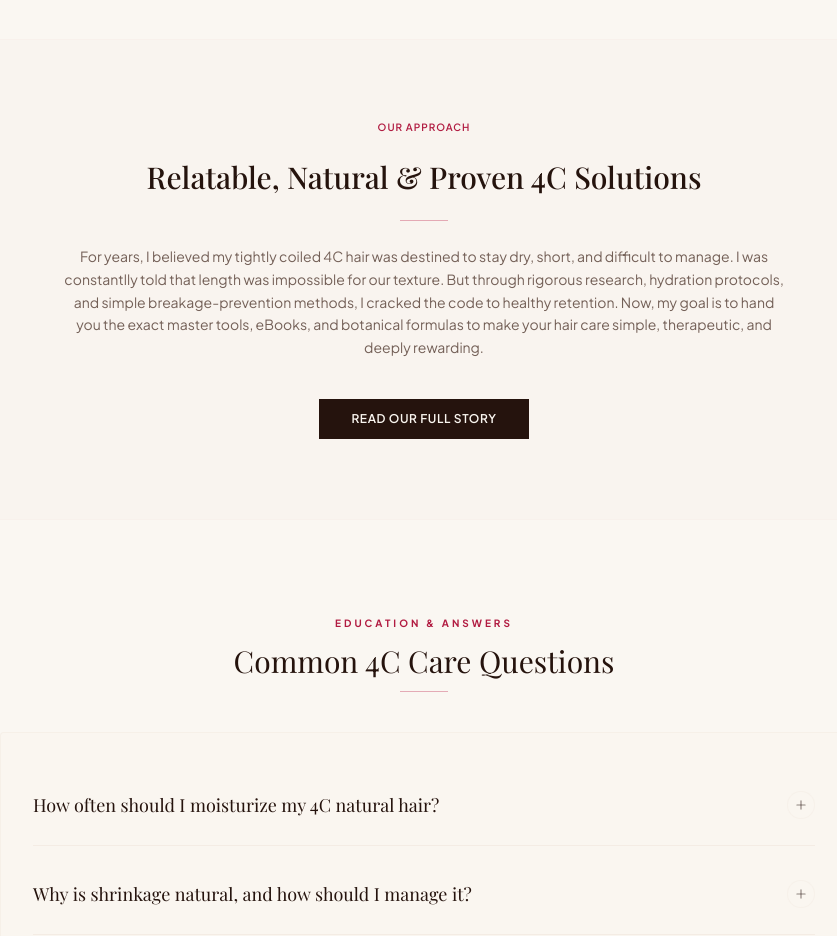
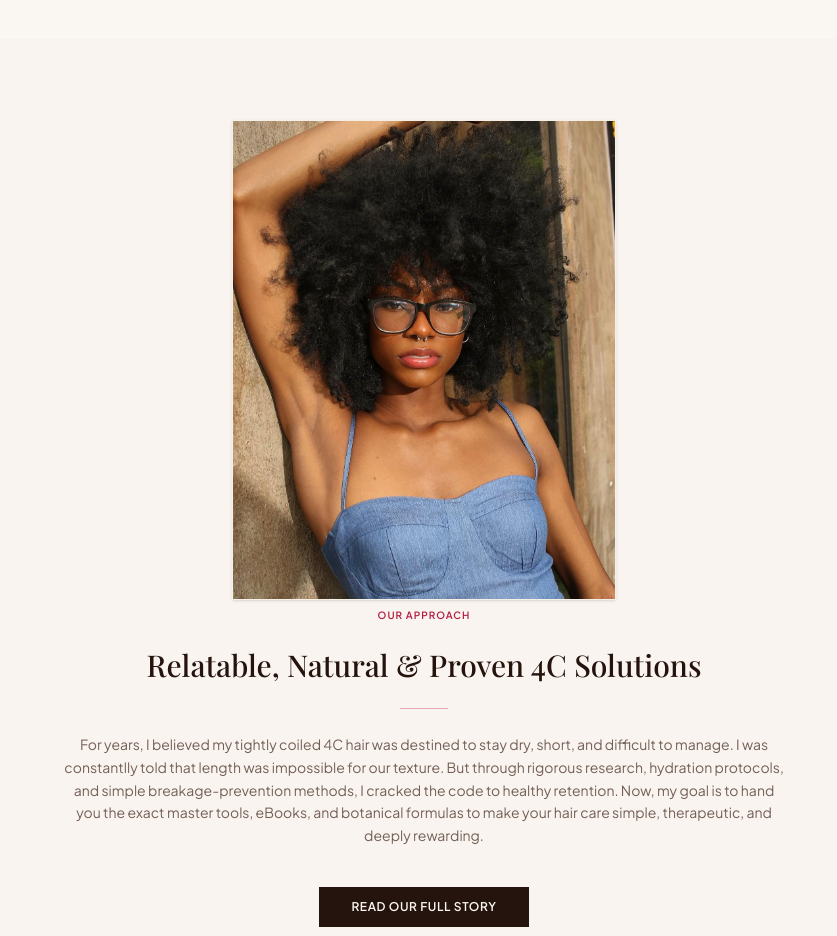
Before and after one commit to themainkeys/Cartie-Rae, a React (Vite) app: page / in a window 1280 px wide. Shown: the part 1680-2616 px from the top of the page, without its empty margins (216-1053 px from the left). Built offline with nearby package versions, Linux system fonts and the light colour scheme; a web font is replaced by a local one.

Commit message:
Add photo to Our Approach story section

```diff
--- a/src/App.tsx
+++ b/src/App.tsx
@@ -382,6 +382,14 @@ const Homepage: React.FC<{
         className="bg-brand-beige/25 border-y border-brand-warm-tan/10 py-20"
       >
         <div className="max-w-3xl mx-auto px-6 text-center space-y-6">
+          <motion.div variants={revealItemScale} className="mx-auto mb-2 w-full max-w-sm aspect-[4/5] overflow-hidden bg-brand-cream border border-brand-warm-tan/25 shadow-sm">
+            <img
+              src="/our-story.jpeg"
+              alt="Cartiae Rae hair story"
+              referrerPolicy="no-referrer"
+              className="w-full h-full object-cover select-none"
+            />
+          </motion.div>
           <motion.span variants={revealItem} className="text-[10px] uppercase tracking-widest text-[#B11B41] font-semibold block">Our Approach</motion.span>
           <motion.h2
             variants={revealItem}
```
Also changed, not shown: public/our-story.jpeg (added).
